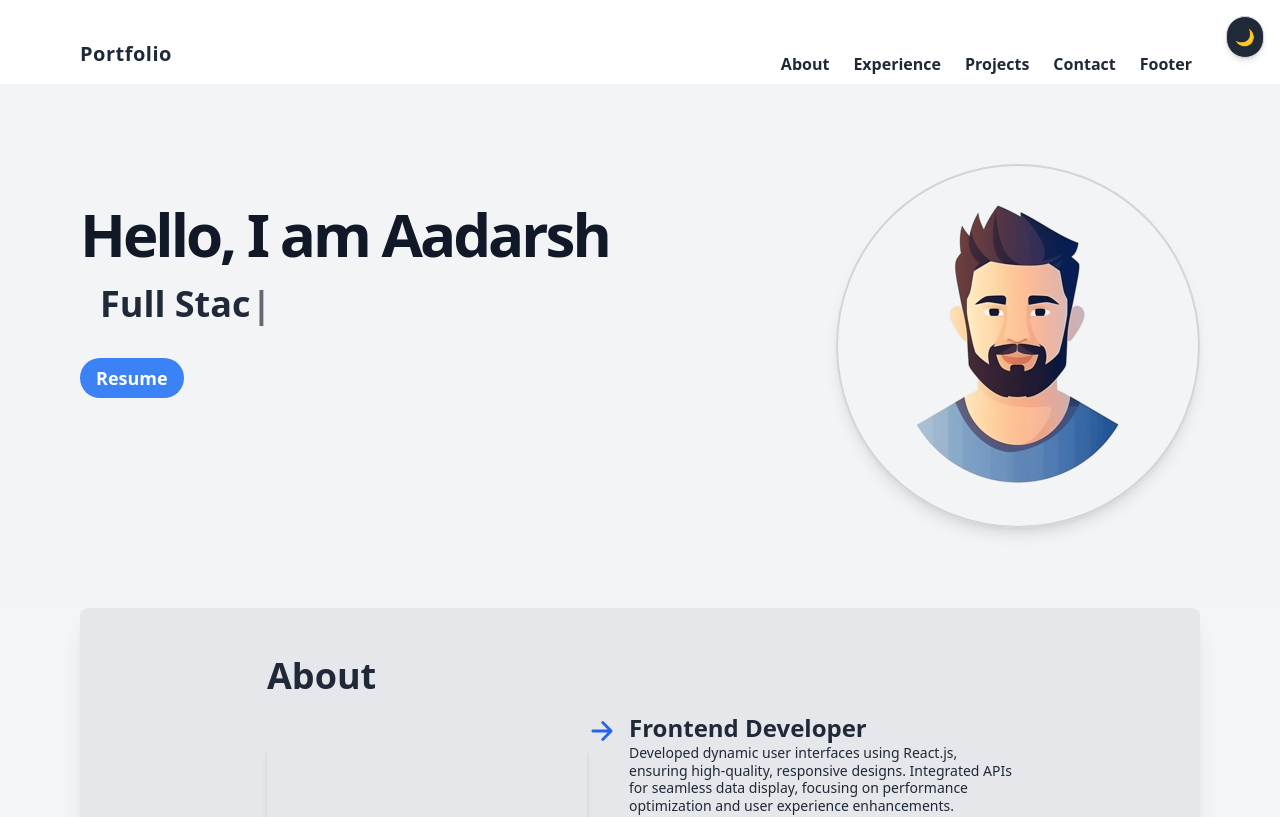
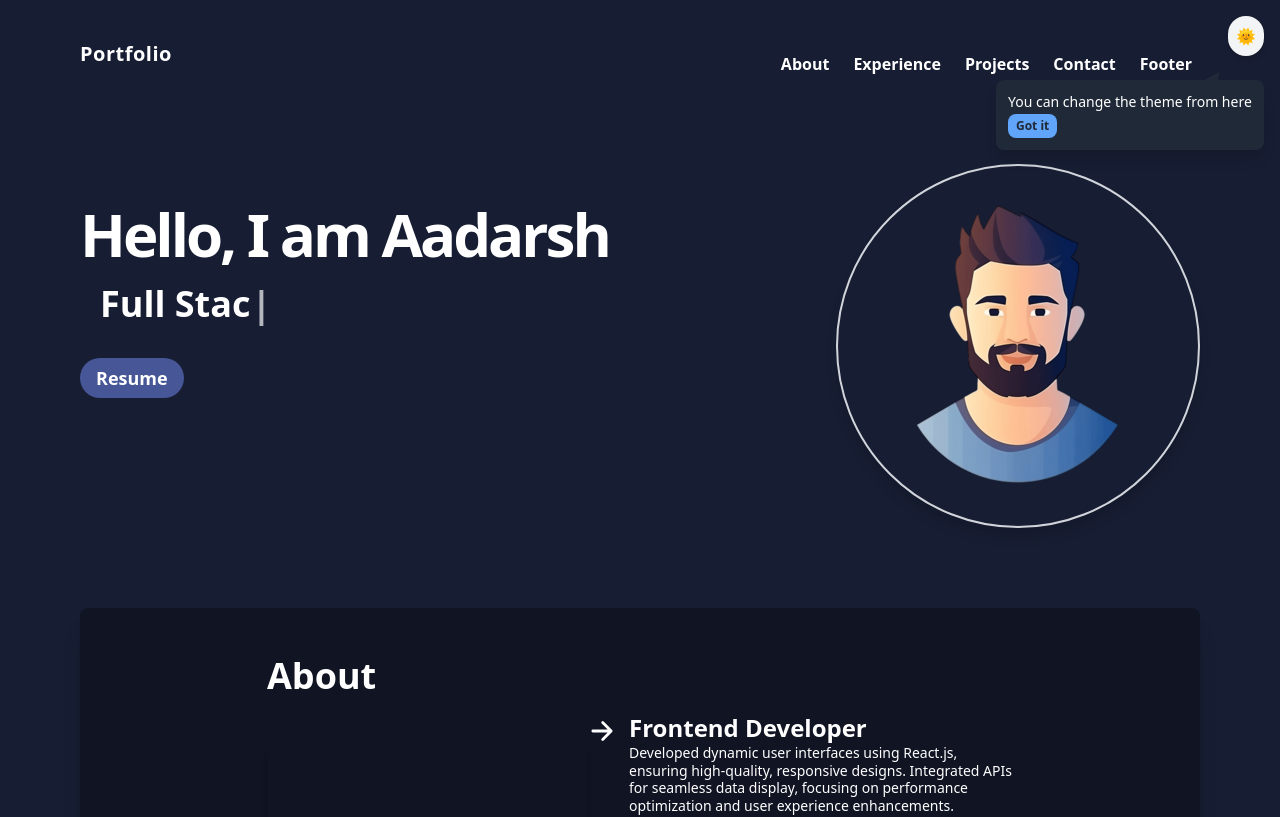
Before and after one commit to aadarsh2305/Portfolio, a React (Vite) app in the folder portfolio_react/: page / in a window 1280 px wide. Shown: the top 817 px of the page. Built offline with nearby package versions, Linux system fonts and the light colour scheme.

Commit message:
managed changed

```diff
--- a/portfolio_react/src/App.jsx
+++ b/portfolio_react/src/App.jsx
@@ -10,16 +10,23 @@ import ScrollToTop from "react-scroll-to-top";
 
 function App() {
   const [darkMode, setDarkMode] = useState(true);
+  const [showTooltip, setShowTooltip] = useState(false);
 
-  // Load the saved theme preference from localStorage
+  // Load the saved theme preference and tooltip visibility from localStorage
   useEffect(() => {
     const savedTheme = localStorage.getItem("theme");
-    if (savedTheme === "dark") {
+
+    if (savedTheme === "dark" || !savedTheme) {
       setDarkMode(true);
       document.documentElement.classList.add("dark");
     } else {
       setDarkMode(false);
       document.documentElement.classList.remove("dark");
+    }
+
+    const tooltipShown = localStorage.getItem("tooltipShown");
+    if (!tooltipShown) {
+      setShowTooltip(true);
     }
   }, []);
 
@@ -35,14 +42,10 @@ function App() {
     }
   };
 
-  // Set the document class based on darkMode state
-  useEffect(() => {
-    if (darkMode) {
-      document.documentElement.classList.add("dark");
-    } else {
-      document.documentElement.classList.remove("dark");
-    }
-  }, [darkMode]);
+  const handleTooltipClose = () => {
+    setShowTooltip(false);
+    localStorage.getItem("tooltipShown", "true");
+  };
 
   return (
     <div
@@ -53,11 +56,31 @@ function App() {
       <button
         onClick={toggleTheme}
         className={`fixed top-4 right-4 p-2 rounded-full shadow-md ${
-          darkMode ? "bg-gray-100 text-white" : "bg-gray-800 text-gray-900 border border-gray-300"
+          darkMode
+            ? "bg-gray-100 text-white"
+            : "bg-gray-800 text-gray-900 border border-gray-300"
         }`}
       >
         {darkMode ? "🌞" : "🌙"}
       </button>
+
+      {/* Tooltip with upward-pointing arrow */}
+      {showTooltip && (
+        <div className="fixed top-20 right-4 bg-gray-800 text-white p-3 rounded-lg shadow-lg animate-bounce-in z-50">
+          <div className="text-sm">You can change the theme from here</div>
+          <button
+            onClick={handleTooltipClose}
+            className="px-2 py-1 text-xs font-semibold text-gray-800 bg-blue-400 rounded-lg hover:bg-blue-500 transition duration-200"
+          >
+            Got it
+          </button>
+          {/* Upward-pointing arrow */}
+          <div
+            className="absolute -top-2 right-8 transform -translate-x-1/2 w-4 h-4 bg-gray-800 rotate-45 dark:bg-white"
+            style={{ clipPath: "polygon(30% 0%, 0% 100%, 100% 100%)" }}
+          />
+        </div>
+      )}
 
       <Navbar darkMode={darkMode} />
       <Home darkMode={darkMode} />
```
